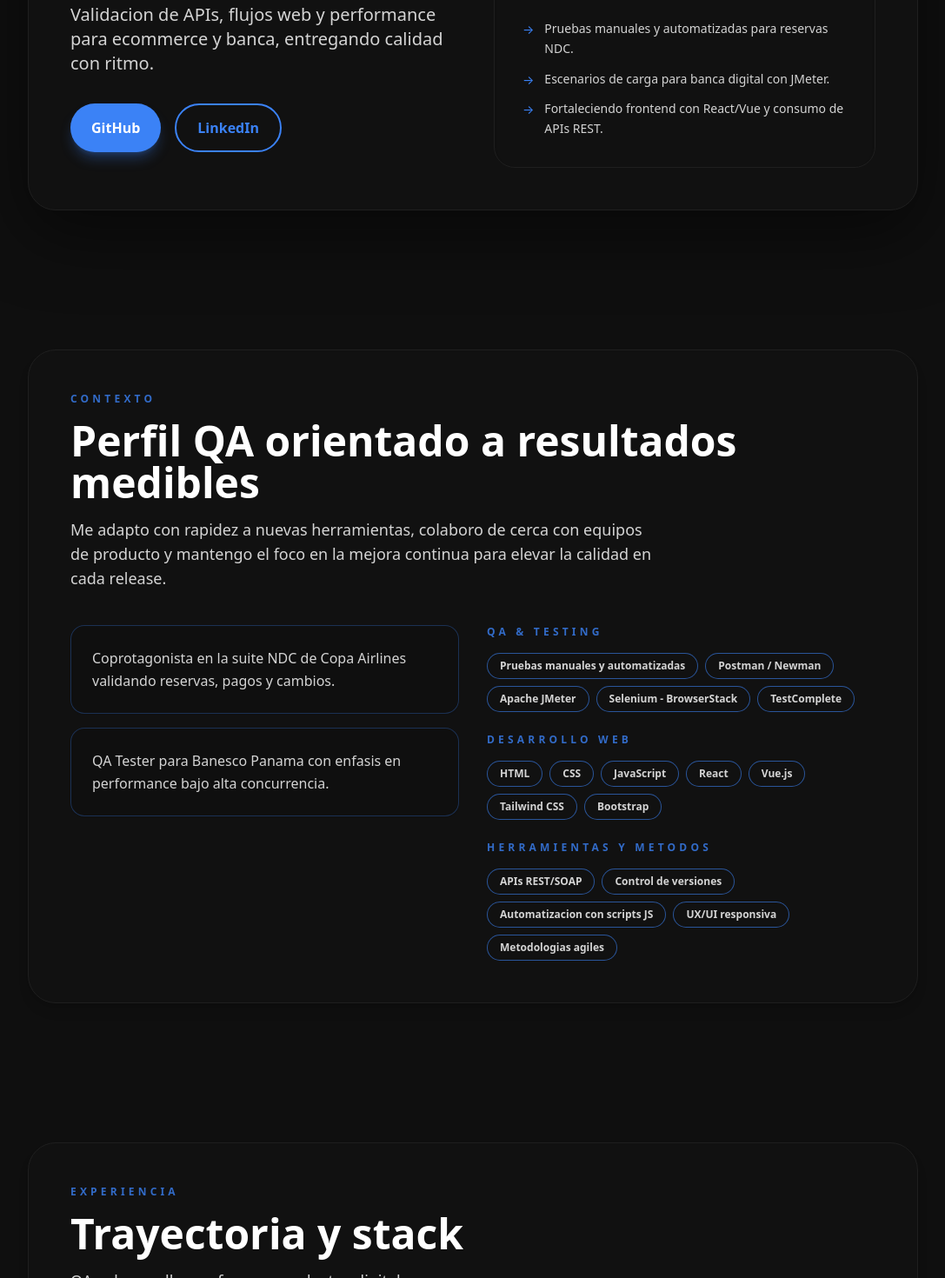
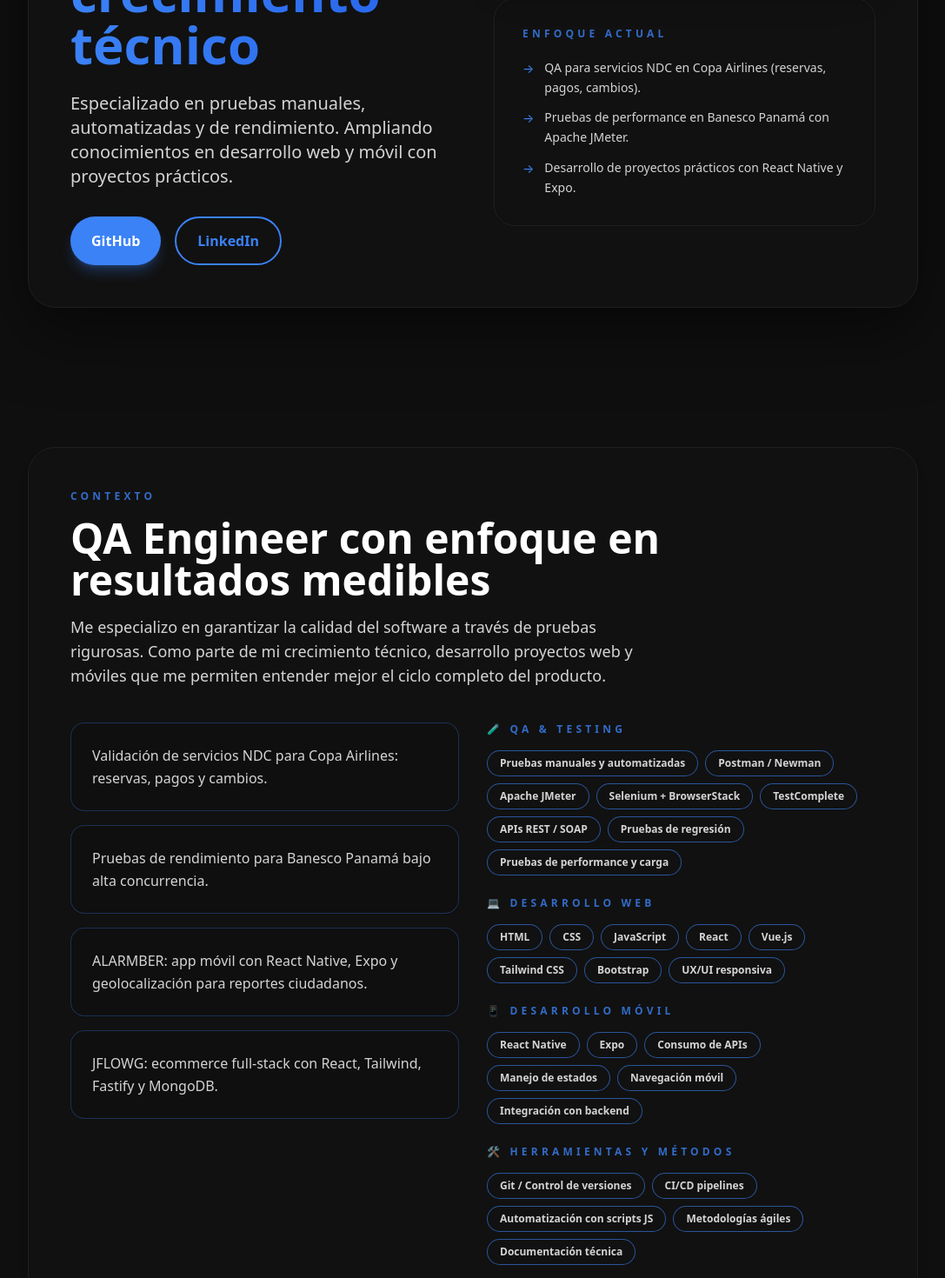
Before and after one commit to Restt015/PortafolioCR, a React (Vite) app in the folder Portafolio/: page / in a window 1280 px wide. Shown: the part 740-2210 px from the top of the page at 87% size, without its empty margins (96-1183 px from the left). Built offline with nearby package versions, Linux system fonts and the light colour scheme.

Commit message:
feat: Add initial portfolio structure including project pages (e.g., Alarmber), an about section, and data files.

```diff
--- a/Portafolio/package.json
+++ b/Portafolio/package.json
@@ -22,6 +22,7 @@
     "@types/react-dom": "^19.2.2",
     "@vitejs/plugin-react": "^5.1.0",
     "autoprefixer": "^10.4.22",
+    "baseline-browser-mapping": "^2.9.14",
     "eslint": "^9.39.1",
     "eslint-plugin-react-hooks": "^7.0.1",
     "eslint-plugin-react-refresh": "^0.4.24",
--- a/Portafolio/src/data/profile.js
+++ b/Portafolio/src/data/profile.js
@@ -1,48 +1,51 @@
 export const heroContent = {
   name: 'Cesar Julio Restrepo Gomez',
-  role: 'Analista de Pruebas & Desarrollador Junior',
-  punchline: 'QA con foco en producto y entregas listas',
+  role: 'QA Engineer & Desarrollador en Formación',
+  punchline: 'Validación de software y desarrollo como crecimiento técnico',
   description:
-    'Validacion de APIs, flujos web y performance para ecommerce y banca, entregando calidad con ritmo.',
+    'Especializado en pruebas manuales, automatizadas y de rendimiento. Ampliando conocimientos en desarrollo web y móvil con proyectos prácticos.',
   primaryAction: {
     label: 'GitHub',
     href: 'https://github.com/Restt015',
   },
   secondaryAction: {
     label: 'LinkedIn',
-    href: 'https://www.linkedin.com/in/cesar-restrepo-9ba6b22a3?utm_source=share&utm_campaign=share_via&utm_content=profile&utm_medium=ios_app',
+    href: 'https://www.linkedin.com/in/cesar-restrepo-9ba6b22a3',
   },
   spotlight: [
-    'Pruebas manuales y automatizadas para reservas NDC.',
-    'Escenarios de carga para banca digital con JMeter.',
-    'Fortaleciendo frontend con React/Vue y consumo de APIs REST.',
+    'QA para servicios NDC en Copa Airlines (reservas, pagos, cambios).',
+    'Pruebas de performance en Banesco Panamá con Apache JMeter.',
+    'Desarrollo de proyectos prácticos con React Native y Expo.',
   ],
   metrics: [
-    { label: 'Experiencia QA', value: '1+ anos' },
-    { label: 'Ubicacion', value: 'Panama' },
+    { label: 'Experiencia QA', value: '1+ año' },
+    { label: 'Proyectos', value: '2 apps' },
+    { label: 'Ubicación', value: 'Panamá' },
   ],
 };
 
 export const aboutContent = {
-  title: 'Perfil QA orientado a resultados medibles',
+  title: 'QA Engineer con enfoque en resultados medibles',
   highlights: [
-    'Coprotagonista en la suite NDC de Copa Airlines validando reservas, pagos y cambios.',
-    'QA Tester para Banesco Panama con enfasis en performance bajo alta concurrencia.',
-    'Carrera de Desarrollo de Software en la Universidad Tecnologica de Panama (2021 - actualidad).',
+    'Validación de servicios NDC para Copa Airlines: reservas, pagos y cambios.',
+    'Pruebas de rendimiento para Banesco Panamá bajo alta concurrencia.',
+    'ALARMBER: app móvil con React Native, Expo y geolocalización para reportes ciudadanos.',
+    'JFLOWG: ecommerce full-stack con React, Tailwind, Fastify y MongoDB.',
+    'Estudiante de Desarrollo de Software en la Universidad Tecnológica de Panamá.',
   ],
   description:
-    'Me adapto con rapidez a nuevas herramientas, colaboro de cerca con equipos de producto y mantengo el foco en la mejora continua para elevar la calidad en cada release.',
+    'Me especializo en garantizar la calidad del software a través de pruebas rigurosas. Como parte de mi crecimiento técnico, desarrollo proyectos web y móviles que me permiten entender mejor el ciclo completo del producto.',
 };
 
 export const contactContent = {
   email: 'showtunez@hotmail.com',
   phone: '+507 68770881',
-  location: 'Ciudad de Panama, Panama',
-  availability: 'QA y desarrollador de Software Frontend y Backend Jr',
+  location: 'Ciudad de Panamá, Panamá',
+  availability: 'QA Engineer – Abierto a nuevas oportunidades',
 };
 
 export const socialLinks = [
-  { label: 'LinkedIn', href: 'https://www.linkedin.com/in/cesar-restrepo-9ba6b22a3?utm_source=share&utm_campaign=share_via&utm_content=profile&utm_medium=ios_app' },
+  { label: 'LinkedIn', href: 'https://www.linkedin.com/in/cesar-restrepo-9ba6b22a3' },
   { label: 'GitHub', href: 'https://github.com/Restt015' },
   { label: 'CV', href: '/CV2025.pdf' },
 ];
--- a/Portafolio/src/data/projects.js
+++ b/Portafolio/src/data/projects.js
@@ -1,11 +1,75 @@
+// Categorías de proyectos
+export const projectCategories = [
+  { id: 'development', label: 'Desarrollo (Práctica)', icon: '💻' },
+  { id: 'qa', label: 'QA & Testing', icon: '🧪' },
+];
+
 export const projects = [
+  // ═══════════════════════════════════════════════════════════════════════════
+  // PROYECTOS DE DESARROLLO (Práctica y aprendizaje)
+  // ═══════════════════════════════════════════════════════════════════════════
+  {
+    id: 'alarmber',
+    title: 'ALARMBER',
+    subtitle: 'Proyecto práctico de desarrollo móvil',
+    description:
+      'Proyecto práctico enfocado en reportes y alertas ciudadanas, desarrollado para ampliar conocimientos en React Native y Expo.',
+    longDescription:
+      'Aplicación móvil desarrollada como proyecto de aprendizaje. Incluye manejo de reportes con fotos, geolocalización, validación y navegación moderna. Enfocado en arquitectura, buenas prácticas y experiencia técnica.',
+    category: 'development',
+    featured: true,
+    technologies: ['React Native', 'Expo', 'NativeWind', 'Node.js', 'WebSockets'],
+    cover: null, // Se usa imagen local: IMG_3924.png
+    images: [],
+    achievements: [
+      'Diseño UI/UX mobile-first con navegación fluida.',
+      'Sistema de validación de reportes por administrador.',
+      'Chat en tiempo real y notificaciones push.',
+      'Geolocalización de incidentes en mapa interactivo.',
+    ],
+    stack: ['React Native', 'Expo', 'NativeWind', 'Node.js'],
+    repoUrl: 'https://github.com/Restt015/alarmber-app',
+    demoUrl: 'https://alarmber-app-xkri.vercel.app/',
+    detailPath: '/projects/alarmber',
+  },
+  {
+    id: 'jflowg',
+    title: 'JFLOWG',
+    subtitle: 'Ecommerce y Panel Administrativo',
+    description:
+      'Tienda online completa con catálogo, filtros, carrito, pagos y dashboard administrativo para gestión de productos y pedidos.',
+    longDescription:
+      'Plataforma ecommerce full-stack con frontend React, backend Fastify/MongoDB. Incluye autenticación, gestión de inventario, procesamiento de pagos y panel de administración.',
+    category: 'development',
+    featured: true,
+    technologies: ['React', 'Tailwind', 'Fastify', 'MongoDB'],
+    cover: null, // Se usa imagen local: jflowg-1-home.jpg
+    images: [],
+    achievements: [
+      'Catálogo con filtros avanzados y búsqueda.',
+      'Sistema de carrito y checkout completo.',
+      'Dashboard administrativo para CRUD de productos.',
+      'Autenticación JWT y roles de usuario.',
+    ],
+    stack: ['React', 'Tailwind', 'Fastify', 'MongoDB'],
+    repoUrl: 'https://github.com/Restt015/Jflowg.git',
+    demoUrl: null,
+    detailPath: '/projects/jflowg',
+  },
+
+  // ═══════════════════════════════════════════════════════════════════════════
+  // PROYECTOS QA & TESTING
+  // ═══════════════════════════════════════════════════════════════════════════
   {
     id: 'ndc-suite',
     title: 'NDC QA Suite',
+    subtitle: 'Copa Airlines',
     description:
-      'Automatizacion de pruebas para los servicios NDC de Copa Airlines cubriendo reservas, asignaciones, pagos y devoluciones.',
+      'Automatización de pruebas para servicios NDC cubriendo reservas, asignaciones, pagos y devoluciones.',
     longDescription:
-      'Coleccion avanzada de pruebas manuales y automatizadas para los servicios de reserva y revenue management, con pipelines que corren Newman, tableros de resultados y documentacion viva. El objetivo fue garantizar resiliencia en reservas, pagos y cambios de itinerario.',
+      'Colección avanzada de pruebas manuales y automatizadas para servicios de reserva y revenue management, con pipelines Newman, tableros de resultados y documentación viva.',
+    category: 'qa',
+    featured: false,
     technologies: ['Postman', 'Newman', 'JavaScript', 'CI/CD', 'REST', 'SOAP'],
     cover: 'https://images.unsplash.com/photo-1522071820081-009f0129c71c?auto=format&fit=crop&w=900&q=80',
     images: [
@@ -13,19 +77,24 @@ export const projects = [
       'https://images.unsplash.com/photo-1521737604893-d14cc237f11d?auto=format&fit=crop&w=900&q=80',
     ],
     achievements: [
-      'Automatizacion de regresiones con Postman y ejecucion continua con Newman.',
-      'Validaciones REST/SOAP y reportes accionables para equipos de backend y producto.',
+      'Automatización de regresiones con Postman y Newman.',
+      'Validaciones REST/SOAP y reportes accionables.',
     ],
     stack: ['Postman', 'Newman', 'JavaScript', 'REST/SOAP'],
-    repoUrl: 'https://github.com/Restt015/Jflowg.git',
+    repoUrl: null,
+    demoUrl: null,
+    detailPath: null,
   },
   {
     id: 'banesco-load-lab',
     title: 'Banesco Load Lab',
+    subtitle: 'Performance Testing',
     description:
-      'Banco de pruebas de rendimiento para Banca Persona y Empresa, simulando picos de uso reales con dashboards de insights.',
+      'Pruebas de rendimiento para Banca Persona y Empresa, simulando picos de uso reales con dashboards de insights.',
     longDescription:
-      'Disene y ejecute escenarios complejos con Apache JMeter, integrando metricas en paneles que mostraban latencia, throughput y errores criticos para iterar con equipos de infraestructura.',
+      'Diseño y ejecución de escenarios complejos con Apache JMeter, integrando métricas en paneles de latencia, throughput y errores críticos.',
+    category: 'qa',
+    featured: false,
     technologies: ['JMeter', 'Gatling', 'BrowserStack', 'Observabilidad'],
     cover: 'https://images.unsplash.com/photo-1517430816045-df4b7de11d1d?auto=format&fit=crop&w=900&q=80',
     images: [
@@ -33,19 +102,24 @@ export const projects = [
       'https://images.unsplash.com/photo-1555421689-491a97ff2040?auto=format&fit=crop&w=900&q=80',
     ],
     achievements: [
-      'Escenarios de carga y estres con Apache JMeter y reporting detallado.',
-      'Identificacion de cuellos de botella y recomendaciones de optimizacion.',
+      'Escenarios de carga y estrés con Apache JMeter.',
+      'Identificación de cuellos de botella y optimización.',
     ],
     stack: ['Apache JMeter', 'Gatling', 'BrowserStack'],
-    repoUrl: 'https://github.com/showtunez',
+    repoUrl: null,
+    demoUrl: null,
+    detailPath: null,
   },
   {
     id: 'infosgroup-dev-support',
     title: 'InfosGroup Dev Support',
+    subtitle: 'Functional Testing',
     description:
-      'Iniciativa interna para estandarizar pruebas funcionales y validaciones UI dentro del programa PFP de InfosGroup.',
+      'Estandarización de pruebas funcionales y validaciones UI dentro del programa PFP de InfosGroup.',
     longDescription:
-      'Documente flujos criticos, genere checklists reutilizables y levante automatizaciones ligeras con Selenium/TestComplete para acelerar regresiones antes de los releases.',
+      'Documentación de flujos críticos, checklists reutilizables y automatizaciones ligeras con Selenium/TestComplete para acelerar regresiones.',
+    category: 'qa',
+    featured: false,
     technologies: ['JavaScript', 'Selenium', 'TestComplete', 'Git'],
     cover: 'https://images.unsplash.com/photo-1529333166437-7750a6dd5a70?auto=format&fit=crop&w=900&q=80',
     images: [
@@ -53,10 +127,19 @@ export const projects = [
       'https://images.unsplash.com/photo-1487017159836-4e23ece2e4cf?auto=format&fit=crop&w=900&q=80',
     ],
     achievements: [
-      'Documentacion de flujos criticos y checklists reutilizables.',
-      'Apoyo en automatizaciones ligeras con JavaScript y Selenium.',
+      'Documentación de flujos críticos y checklists.',
+      'Automatizaciones con JavaScript y Selenium.',
     ],
     stack: ['JavaScript', 'Selenium', 'TestComplete', 'Git'],
-    repoUrl: 'https://github.com/showtunez',
+    repoUrl: null,
+    demoUrl: null,
+    detailPath: null,
   },
 ];
+
+// Helper para obtener proyectos destacados
+export const getFeaturedProjects = () => projects.filter((p) => p.featured);
+
+// Helper para obtener proyectos por categoría
+export const getProjectsByCategory = (category) =>
+  projects.filter((p) => p.category === category);
--- a/Portafolio/src/data/skills.js
+++ b/Portafolio/src/data/skills.js
@@ -1,20 +1,53 @@
 export const skills = [
   {
-    title: 'QA & Testing',
+    title: '🧪 QA & Testing',
+    subtitle: 'Experiencia profesional',
     items: [
       'Pruebas manuales y automatizadas',
       'Postman / Newman',
       'Apache JMeter',
-      'Selenium - BrowserStack',
+      'Selenium + BrowserStack',
       'TestComplete',
+      'APIs REST / SOAP',
+      'Pruebas de regresión',
+      'Pruebas de performance y carga',
     ],
   },
   {
-    title: 'Desarrollo web',
-    items: ['HTML', 'CSS', 'JavaScript', 'React', 'Vue.js', 'Tailwind CSS', 'Bootstrap'],
+    title: '💻 Desarrollo Web',
+    subtitle: 'Skills técnicos',
+    items: [
+      'HTML',
+      'CSS',
+      'JavaScript',
+      'React',
+      'Vue.js',
+      'Tailwind CSS',
+      'Bootstrap',
+      'UX/UI responsiva',
+    ],
   },
   {
-    title: 'Herramientas y metodos',
-    items: ['APIs REST/SOAP', 'Control de versiones', 'Automatizacion con scripts JS', 'UX/UI responsiva', 'Metodologias agiles'],
+    title: '📱 Desarrollo Móvil',
+    subtitle: 'Aprendizaje y práctica',
+    items: [
+      'React Native',
+      'Expo',
+      'Consumo de APIs',
+      'Manejo de estados',
+      'Navegación móvil',
+      'Integración con backend',
+    ],
+  },
+  {
+    title: '🛠️ Herramientas y Métodos',
+    subtitle: 'Complementarios',
+    items: [
+      'Git / Control de versiones',
+      'CI/CD pipelines',
+      'Automatización con scripts JS',
+      'Metodologías ágiles',
+      'Documentación técnica',
+    ],
   },
 ];
--- a/Portafolio/src/pages/Projects.jsx
+++ b/Portafolio/src/pages/Projects.jsx
@@ -4,7 +4,8 @@ import Header from '../components/layout/Header';
 import Footer from '../components/layout/Footer';
 import SectionHeading from '../components/ui/SectionHeading';
 import ProjectCard from '../components/ui/ProjectCard';
-import imgPreview from '../assets/jflowg-1-home.jpg';
+import imgAlarmber from '../assets/IMG_3924.png';
+import imgJflowg from '../assets/jflowg-1-home.jpg';
 
 const containerVariants = {
   hidden: { opacity: 0, y: 40 },
@@ -25,22 +26,39 @@ export default function ProjectsPage() {
           className="rounded-[24px] border border-[#1f1f1f] bg-[#111111] p-7 shadow-xl"
         >
           <SectionHeading
-            eyebrow="Proyectos Destacados"
-            title="Explora mis ultimos proyectos"
-            subtitle="Preview rapida del proyecto JFLOWG."
+            eyebrow="Proyectos de Desarrollo"
+            title="Proyectos de práctica y aprendizaje"
+            subtitle="Aplicaciones desarrolladas para ampliar conocimientos técnicos."
             align="center"
           />
 
           <div className="mt-8 grid gap-6 md:grid-cols-2">
+            {/* ALARMBER - Proyecto de práctica */}
+            <motion.div variants={containerVariants}>
+              <ProjectCard
+                project={{
+                  id: 'alarmber',
+                  title: 'ALARMBER – Desarrollo móvil',
+                  description: 'Proyecto práctico enfocado en reportes ciudadanos. Desarrollado para ampliar conocimientos en React Native y Expo.',
+                  cover: imgAlarmber,
+                  technologies: ['React Native', 'Expo', 'NativeWind', 'Node.js'],
+                  repoUrl: 'https://github.com/Restt015/alarmber-app',
+                }}
+                layout="gallery"
+                ctaTo="/projects/alarmber"
+              />
+            </motion.div>
+
+            {/* JFLOWG - Proyecto de práctica */}
             <motion.div variants={containerVariants}>
               <ProjectCard
                 project={{
                   id: 'jflowg',
-                  title: 'JFLOWG – Ecommerce y Panel Administrativo',
-                  description: 'Tienda completa con gestion de productos, pedidos, usuarios y dashboard administrativo.',
-                  cover: imgPreview,
+                  title: 'JFLOWG – Desarrollo web',
+                  description: 'Proyecto de ecommerce full-stack para practicar React, APIs REST y gestión de bases de datos.',
+                  cover: imgJflowg,
                   technologies: ['React', 'Tailwind', 'Fastify', 'MongoDB'],
-                  repoUrl: null,
+                  repoUrl: 'https://github.com/Restt015/Jflowg.git',
                 }}
                 layout="gallery"
                 ctaTo="/projects/jflowg"
--- a/Portafolio/src/sections/About.jsx
+++ b/Portafolio/src/sections/About.jsx
@@ -27,7 +27,7 @@ export default function About() {
 
         <div className="mt-10 grid gap-8 lg:grid-cols-2">
           <div className="space-y-4">
-            {aboutContent.highlights.slice(0, 2).map((item) => (
+            {aboutContent.highlights.slice(0, 4).map((item) => (
               <motion.div
                 key={item}
                 className="rounded-2xl border border-[#3b82f6]/30 bg-[#0f0f0f] p-6 text-base leading-relaxed text-[#d4d4d4] shadow-sm transition-all duration-300 hover:scale-[1.02] hover:border-[#3b82f6]/50 hover:bg-[#111111] hover:shadow-[0_10px_40px_rgba(59,130,246,0.15)]"
--- a/Portafolio/src/sections/Projects.jsx
+++ b/Portafolio/src/sections/Projects.jsx
@@ -1,7 +1,8 @@
 import { motion } from 'framer-motion';
 import { Link } from 'react-router-dom';
 import SectionHeading from '../components/ui/SectionHeading';
-import imgPreview from '../assets/jflowg-1-home.jpg';
+import imgAlarmber from '../assets/IMG_3924.png';
+import imgJflowg from '../assets/jflowg-1-home.jpg';
 
 const sectionVariants = {
   hidden: { opacity: 0, y: 30 },
@@ -25,17 +26,52 @@ export default function ProjectsShowcase() {
         <SectionHeading
           eyebrow="Proyectos"
           title="Proyectos destacados"
-          subtitle="Preview rapido de JFLOWG y ALARMBER."
+          subtitle="Proyectos de desarrollo para práctica y aprendizaje técnico."
         />
 
-        {/* JFLOWG Card */}
+        {/* ALARMBER Card - Proyecto de práctica */}
         <motion.div
           variants={sectionVariants}
-          className="mt-10 flex flex-col gap-6 rounded-3xl border border-[#1f1f1f] bg-[#0f0f0f] p-6 shadow-lg transition-all duration-300 hover:scale-[1.01] hover:border-[#3b82f6]/50 hover:shadow-[0_20px_60px_rgba(59,130,246,0.2)] md:flex-row md:items-center lg:p-8"
+          className="mt-10 flex flex-col gap-6 rounded-3xl border border-[#1f1f1f] bg-[#0f0f0f] p-6 shadow-lg transition-all duration-300 hover:scale-[1.01] hover:border-[#ef4444]/50 hover:shadow-[0_20px_60px_rgba(239,68,68,0.2)] md:flex-row md:items-center lg:p-8"
           whileHover={{ y: -4 }}
         >
           <motion.img
-            src={imgPreview}
+            src={imgAlarmber}
+            alt="ALARMBER preview"
+            className="h-48 w-full rounded-2xl object-cover shadow-lg md:h-40 md:w-72 lg:h-52 lg:w-80"
+            initial={{ opacity: 0.8 }}
+            whileHover={{ scale: 1.03 }}
+            transition={{ duration: 0.5 }}
+          />
+          <div className="flex-1 space-y-4">
+            <div className="flex items-center gap-3">
+              <h3 className="text-2xl font-bold text-white lg:text-3xl">ALARMBER</h3>
+              <span className="rounded-full bg-[#ef4444]/10 px-3 py-1 text-xs font-medium text-[#ef4444]">
+                Proyecto práctico
+              </span>
+            </div>
+            <p className="text-sm font-medium text-[#ef4444]">Desarrollo móvil • React Native + Expo</p>
+            <p className="leading-relaxed text-[#d4d4d4]">
+              Proyecto de aprendizaje enfocado en reportes y alertas ciudadanas. Desarrollado para ampliar conocimientos en arquitectura móvil, manejo de estados y consumo de APIs.
+            </p>
+            <Link
+              to="/projects/alarmber"
+              className="inline-flex items-center gap-2 rounded-full bg-[#ef4444] px-6 py-3 text-base font-semibold text-white shadow-lg shadow-[#ef4444]/30 transition-all hover:scale-105 hover:bg-[#dc2626] hover:shadow-xl hover:shadow-[#ef4444]/40"
+            >
+              Ver más
+              <span aria-hidden="true">→</span>
+            </Link>
+          </div>
+        </motion.div>
+
+        {/* JFLOWG Card - SEGUNDO */}
+        <motion.div
+          variants={sectionVariants}
+          className="mt-6 flex flex-col gap-6 rounded-3xl border border-[#1f1f1f] bg-[#0f0f0f] p-6 shadow-lg transition-all duration-300 hover:scale-[1.01] hover:border-[#3b82f6]/50 hover:shadow-[0_20px_60px_rgba(59,130,246,0.2)] md:flex-row md:items-center lg:p-8"
+          whileHover={{ y: -4 }}
+        >
+          <motion.img
+            src={imgJflowg}
             alt="JFLOWG preview"
             className="h-48 w-full rounded-2xl object-cover shadow-lg md:h-40 md:w-72 lg:h-52 lg:w-80"
             initial={{ opacity: 0.8 }}
@@ -43,41 +79,13 @@ export default function ProjectsShowcase() {
             transition={{ duration: 0.5 }}
           />
           <div className="flex-1 space-y-4">
-            <h3 className="text-2xl font-bold text-white lg:text-3xl">JFLOWG – Ecommerce y Panel Administrativo</h3>
+            <h3 className="text-2xl font-bold text-white lg:text-3xl">JFLOWG</h3>
+            <p className="text-sm font-medium text-[#3b82f6]">Desarrollo web • React + Tailwind</p>
             <p className="leading-relaxed text-[#d4d4d4]">
-              Tienda completa con catalogo, filtros, login, carrito, pagos y dashboard administrativo.
+              Tienda online completa con catálogo, filtros, carrito, pagos y dashboard administrativo para gestión de productos y pedidos.
             </p>
             <Link
               to="/projects/jflowg"
-              className="inline-flex items-center gap-2 rounded-full bg-[#3b82f6] px-6 py-3 text-base font-semibold text-white shadow-lg shadow-[#3b82f6]/30 transition-all hover:scale-105 hover:bg-[#2563eb] hover:shadow-xl hover:shadow-[#3b82f6]/40"
-            >
-              Ver más
-              <span aria-hidden="true">→</span>
-            </Link>
-          </div>
-        </motion.div>
-
-        {/* ALARMBER Card */}
-        <motion.div
-          variants={sectionVariants}
-          className="mt-6 flex flex-col gap-6 rounded-3xl border border-[#1f1f1f] bg-[#0f0f0f] p-6 shadow-lg transition-all duration-300 hover:scale-[1.01] hover:border-[#3b82f6]/50 hover:shadow-[0_20px_60px_rgba(59,130,246,0.2)] md:flex-row md:items-center lg:p-8"
-          whileHover={{ y: -4 }}
-        >
-          <motion.img
-            src={imgPreview} // Using JFLOWG image as placeholder
-            alt="ALARMBER preview"
-            className="h-48 w-full rounded-2xl object-cover shadow-lg md:h-40 md:w-72 lg:h-52 lg:w-80"
-            initial={{ opacity: 0.8 }}
-            whileHover={{ scale: 1.03 }}
-            transition={{ duration: 0.5 }}
-          />
-          <div className="flex-1 space-y-4">
-            <h3 className="text-2xl font-bold text-white lg:text-3xl">ALARMBER – App de Reportes de Personas Desaparecidas</h3>
-            <p className="leading-relaxed text-[#d4d4d4]">
-              Aplicación móvil intuitiva para crear, visualizar y gestionar reportes de personas desaparecidas. Diseñada con interfaz estilo Uber, validación de reportes y navegación fluida.
-            </p>
-            <Link
-              to="/projects/alarmber"
               className="inline-flex items-center gap-2 rounded-full bg-[#3b82f6] px-6 py-3 text-base font-semibold text-white shadow-lg shadow-[#3b82f6]/30 transition-all hover:scale-105 hover:bg-[#2563eb] hover:shadow-xl hover:shadow-[#3b82f6]/40"
             >
               Ver más
```
Also changed, not shown: Portafolio/src/pages/Alarmber.jsx (+9 -9 lines), 1 other file (tests, documents, lock files or other folders).
